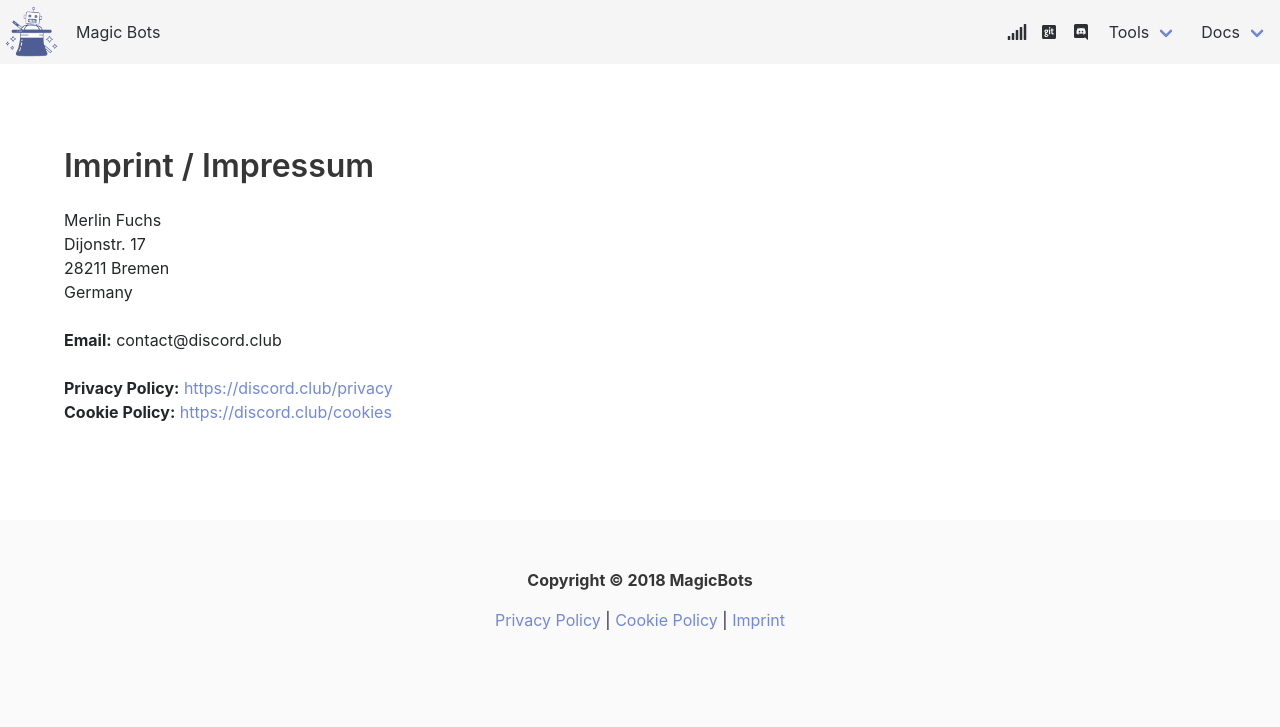
After one commit to Xenon-Bot/discord.club, a Python web app: template contents/templates/legal/imprint.html in a window 1280 px wide. The commit adds this page. Shown: the top 727 px of the page. Run offline with Jinja, Linux system fonts and the light colour scheme; the template is opened without the code that fills it, so the values that code supplies are empty; some libraries are stand-ins or nearby versions.

Commit message:
Legal information
Added Imprint, Privacy Policy, Cookie Policy & Cookie disclaimer

```diff
--- a/contents/templates/base.html
+++ b/contents/templates/base.html
@@ -26,6 +26,8 @@
 
     {% block css %}
     {% endblock css %}
+
+    <style type="text/css"> #iubenda-cs-banner { bottom: 0px !important; left: 0px !important; position: fixed !important; width: 100% !important; z-index: 99999998 !important; background-color: black; } .iubenda-cs-content { display: block; margin: 0 auto; padding: 20px; width: auto; font-family: Helvetica,Arial,FreeSans,sans-serif; font-size: 14px; background: #000; color: #fff;} .iubenda-cs-rationale { max-width: 900px; position: relative; margin: 0 auto; } .iubenda-banner-content > p { font-family: Helvetica,Arial,FreeSans,sans-serif; line-height: 1.5; } .iubenda-cs-close-btn { margin:0; color: #fff; text-decoration: none; font-size: 14px; position: absolute; top: 0; right: 0; border: none; } .iubenda-cs-cookie-policy-lnk { text-decoration: underline; color: #fff; font-size: 14px; font-weight: 900; } </style> <script type="text/javascript"> var _iub = _iub || []; _iub.csConfiguration = {"lang":"en","siteId":1421715,"consentOnScroll":false,"cookiePolicyId":88601334, "banner":{ "applyStyles":false } }; </script><script type="text/javascript" src="//cdn.iubenda.com/cookie_solution/safemode/iubenda_cs.js" charset="UTF-8" async></script>
 </head>
 <body class="has-navbar-fixed-top">
 {% include '/components/navbar.html' %}
--- a/contents/templates/components/footer.html
+++ b/contents/templates/components/footer.html
@@ -3,5 +3,8 @@
         <p>
             <strong>Copyright &copy; 2018 MagicBots</strong>
         </p>
+        <a href="/privacy">Privacy Policy</a> |
+        <a href="/cookies">Cookie Policy</a> |
+        <a href="/imprint">Imprint</a>
     </div>
 </footer>
--- /dev/null
+++ b/contents/templates/legal/imprint.html
@@ -0,0 +1,19 @@
+{% extends "base.html" %}
+{% block content %}
+<br><br><br><br>
+<div class="container">
+    <h1 class="title">Imprint / Impressum</h1>
+    <p class="content">
+        Merlin Fuchs<br>
+        Dijonstr. 17<br>
+        28211 Bremen<br>
+        Germany<br><br>
+
+        <b>Email:</b> contact@discord.club<br><br>
+
+        <b>Privacy Policy:</b> <a href="/privacy">https://discord.club/privacy</a><br>
+        <b>Cookie Policy:</b> <a href="/cookies">https://discord.club/cookies</a>
+    </p>
+</div>
+<br><br><br><br>
+{% endblock content %}
--- a/web.py
+++ b/web.py
@@ -4,11 +4,11 @@ import os
 import json
 
 import secrets
-from sites import index, links, docs, errors
+from sites import index, links, docs, errors, legal
 from sites.tools import embed_generator
 
 
-startup_sites = [index, links, docs, embed_generator, errors]
+startup_sites = [index, links, docs, embed_generator, errors, legal]
 
 
 async def prepare(app):
```
Also changed, not shown: contents/templates/legal/cookies.html (added, +9 -0 lines), contents/templates/legal/privacy.html (added, +9 -0 lines), sites/legal.py (added, +24 -0 lines).
